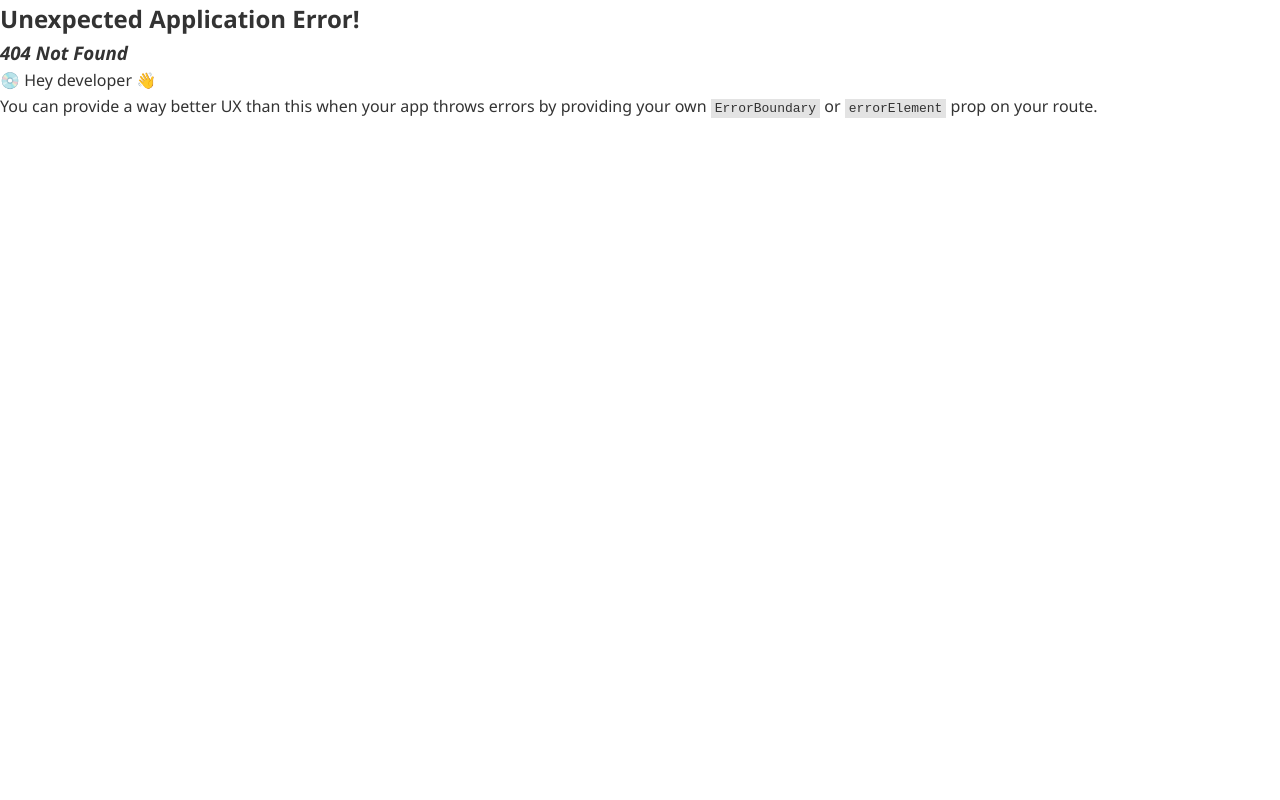
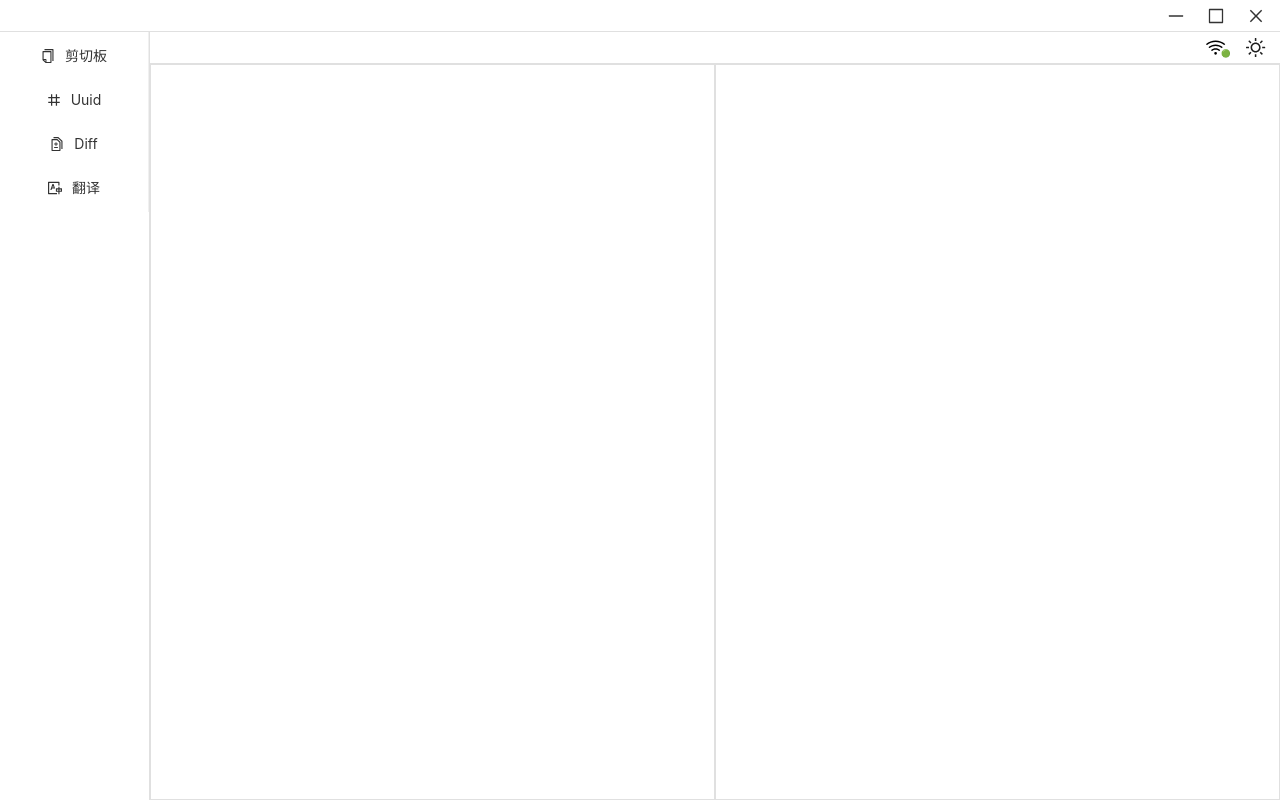
Before and after one commit to Yushi-ys/s-tools, a React (Vite) app: page /translation in a window 1280 px wide. Before the commit this address had no page. Built offline with nearby package versions, Linux system fonts and the light colour scheme.

Commit message:
feat: 翻译功能初步实现

```diff
--- a/package.json
+++ b/package.json
@@ -31,8 +31,12 @@
     "@ant-design/icons": "^6.1.0",
     "ahooks": "^3.9.6",
     "antd": "^5.27.3",
+    "axios": "^1.13.2",
     "classnames": "^2.5.1",
     "concurrently": "^9.1.2",
+    "cors": "^2.8.5",
+    "crypto-js": "^4.2.0",
+    "express": "^5.1.0",
     "react": "^19.1.1",
     "react-dom": "^19.1.1",
     "react-router-dom": "^7.9.5",
@@ -43,6 +47,7 @@
   "devDependencies": {
     "@craco/craco": "^7.1.0",
     "@eslint/js": "^9.33.0",
+    "@types/crypto-js": "^4.2.2",
     "@types/react": "^19.2.2",
     "@types/react-dom": "^19.1.7",
     "@types/react-syntax-highlighter": "^15.5.13",
--- a/src/Layout/Header/index.tsx
+++ b/src/Layout/Header/index.tsx
@@ -28,6 +28,9 @@ const Header: React.FC = () => {
               styles.icon,
               online ? styles.wifi : styles["no-wifi"]
             )}
+            style={{
+              color: theme === THEMESTYLE.LIGHT ? "#000" : "#fff",
+            }}
             title={online ? "网络在线" : "离线了...."}
           />
         }
--- a/src/Layout/Menus/index.tsx
+++ b/src/Layout/Menus/index.tsx
@@ -1,6 +1,11 @@
 import React, { useMemo } from "react";
 import { Menu, type MenuProps } from "antd";
-import { CopyOutlined, DiffOutlined, NumberOutlined } from "@ant-design/icons";
+import {
+  CopyOutlined,
+  DiffOutlined,
+  NumberOutlined,
+  TranslationOutlined,
+} from "@ant-design/icons";
 import { useRouter } from "@/hooks/useRouter";
 
 type MenuItem = Required<MenuProps>["items"][number];
@@ -34,6 +39,14 @@ const Menus: React.FC = () => {
           push("/diff");
         },
       },
+      {
+        key: "translation",
+        label: "翻译",
+        icon: <TranslationOutlined />,
+        onClick: () => {
+          push("/translation");
+        },
+      },
     ];
   }, []);
 
--- /dev/null
+++ b/src/api/index.ts
@@ -0,0 +1,34 @@
+import { generateRandomString } from "@/utils";
+import axios from "axios";
+import CryptoJS from "crypto-js";
+
+export interface IBaiduTranslateProps {
+  q: string; // 待翻译文本，utf-8编码
+  from: string; // 原文语言代码
+  to: string; // 译文语言代码
+}
+
+const getSign = (appid: string, q: string, salt: string, appkey: string) => {
+  const sign_str = appid + q + salt + appkey;
+  return CryptoJS.MD5(sign_str).toString();
+};
+
+export const baiduTranslate = async (props: IBaiduTranslateProps) => {
+  const appid = "20251104002490229";
+  const salt = generateRandomString(5, "only_num"); // 函数生成的随机码, 可为字母或数字的字符串
+  const appkey = "3qqeAFDctR5EwArBswHx";
+  const { q, from, to } = props || {};
+
+  const sign = getSign(appid, q, salt, appkey);
+
+  const res = await axios.post("http://localhost:3001/proxy/translate", {
+    q,
+    from,
+    to,
+    appid,
+    salt,
+    sign,
+  });
+
+  return res;
+};
--- a/src/router/router.ts
+++ b/src/router/router.ts
@@ -6,6 +6,7 @@ import App from "@/App";
 const Clipboard = lazy(() => import("@/views/Clipboard"));
 const Uuid = lazy(() => import("@/views/Uuid"));
 const Diff = lazy(() => import("@/views/Diff"));
+const Translation = lazy(() => import("@/views/Translation"));
 
 export const router = createBrowserRouter([
   {
@@ -24,6 +25,10 @@ export const router = createBrowserRouter([
         path: "diff",
         Component: Diff,
       },
+      {
+        path: "translation",
+        Component: Translation,
+      },
     ],
   },
 ]);
--- a/src/views/Clipboard/index.module.less
+++ b/src/views/Clipboard/index.module.less
@@ -2,6 +2,7 @@
   display: flex;
   flex-direction: column;
   height: 100%;
+  background-color: var(--bg-primary);
 
   .tabs {
     :global(.ant-tabs-tab) {
@@ -12,7 +13,7 @@
 
   .dataSourceWrapper {
     flex: 1;
-    overflow-y: scroll;
+    overflow-y: auto;
   }
 
   .renderItem {
--- a/src/views/Diff/index.module.less
+++ b/src/views/Diff/index.module.less
@@ -128,7 +128,6 @@
 
         .placeholder {
           color: #999;
-          font-style: italic;
         }
 
         // 差异内容样式
--- /dev/null
+++ b/src/views/Translation/index.module.less
@@ -0,0 +1,34 @@
+.translationWrapper {
+  display: flex;
+  flex-direction: column;
+  height: 100%;
+  background-color: var(--bg-primary);
+
+  .content {
+    flex: 1;
+    overflow-y: auto;
+    display: flex;
+
+    .original-language-wrapper {
+      flex: 1;
+      box-shadow: none;
+      outline: none;
+      border: 1px solid var(--border-color);
+      white-space: pre-wrap;
+      overflow-wrap: break-word;
+      font-size: 1.2rem;
+      overflow-y: auto;
+      color: var(--text-primary);
+    }
+
+    .translated-language-wrapper {
+      flex: 1;
+      border: 1px solid var(--border-color);
+      white-space: pre-wrap;
+      overflow-wrap: break-word;
+      font-size: 1.2rem;
+      overflow-y: auto;
+      color: var(--text-primary);
+    }
+  }
+}
--- /dev/null
+++ b/src/views/Translation/index.tsx
@@ -0,0 +1,87 @@
+import { SwapOutlined } from "@ant-design/icons";
+import { Select, Space } from "antd";
+import { useEffect, useState } from "react";
+import { useDebounceFn, useMemoizedFn } from "ahooks";
+import { baiduTranslate } from "@/api";
+
+import styles from "./index.module.less";
+
+const TranslationPage: React.FC = () => {
+  const [originalLanguage, setOriginalLanguage] = useState("zh"); // 原语言
+  const [translatedlLanguage, setTranslatedLanguage] = useState("en"); // 需要被翻译后的语言
+  const [originalText, setOriginalText] = useState(""); // 初始文本
+  const [translatedText, setTranslatedText] = useState(""); // 翻译之后的文本
+
+  const handleOriginalLanguageChange = useMemoizedFn((val: string) => {
+    setOriginalLanguage(val);
+  });
+
+  const handleTranslatedLanguageChange = useMemoizedFn((val: string) => {
+    setTranslatedLanguage(val);
+  });
+
+  const handleInput = useMemoizedFn((e: React.FormEvent<HTMLDivElement>) => {
+    const text = e.currentTarget.textContent || "";
+    setOriginalText(text);
+  });
+
+  const { run: translate } = useDebounceFn(
+    async () => {
+      const res = await baiduTranslate({
+        q: originalText,
+        from: originalLanguage,
+        to: translatedlLanguage,
+      });
+      if (res.status == 200) {
+        const { data } = res;
+        setTranslatedText(data.trans_result[0].dst);
+      }
+    },
+    {
+      wait: 1000,
+    }
+  );
+
+  useEffect(() => {
+    if (!!originalText.trim().length) {
+      translate();
+    } else {
+      setTranslatedText("");
+    }
+  }, [originalText]);
+
+  return (
+    <div className={styles.translationWrapper}>
+      {/* <div>
+        <Space align="center">
+          <Select
+            value={originalLanguage}
+            style={{ width: 120 }}
+            onChange={handleOriginalLanguageChange}
+            options={[{ value: "zh", label: "中文" }]}
+          />
+          <SwapOutlined />
+          <Select
+            value={translatedlLanguage}
+            style={{ width: 120 }}
+            onChange={handleTranslatedLanguageChange}
+            options={[{ value: "en", label: "英文" }]}
+          />
+        </Space>
+      </div> */}
+      <div className={styles.content}>
+        <div
+          className={styles["original-language-wrapper"]}
+          contentEditable={true}
+          onInput={handleInput}
+          suppressContentEditableWarning={true}
+        />
+        <div className={styles["translated-language-wrapper"]}>
+          {translatedText}
+        </div>
+      </div>
+    </div>
+  );
+};
+
+export default TranslationPage;
--- a/src/views/Uuid/index.module.less
+++ b/src/views/Uuid/index.module.less
@@ -15,7 +15,7 @@
 
   .content {
     flex: 1;
-    overflow-y: scroll;
+    overflow-y: auto;
     padding-left: 1rem;
   }
 }
--- a/src/views/Uuid/index.tsx
+++ b/src/views/Uuid/index.tsx
@@ -1,4 +1,4 @@
-import { useEffect, useState } from "react";
+import { useState } from "react";
 import { Button, Col, Form, InputNumber, Radio, Row, Typography } from "antd";
 import { generateRandomString } from "@/utils";
 
```
Also changed, not shown: 2 other files (tests, documents, lock files or other folders).
